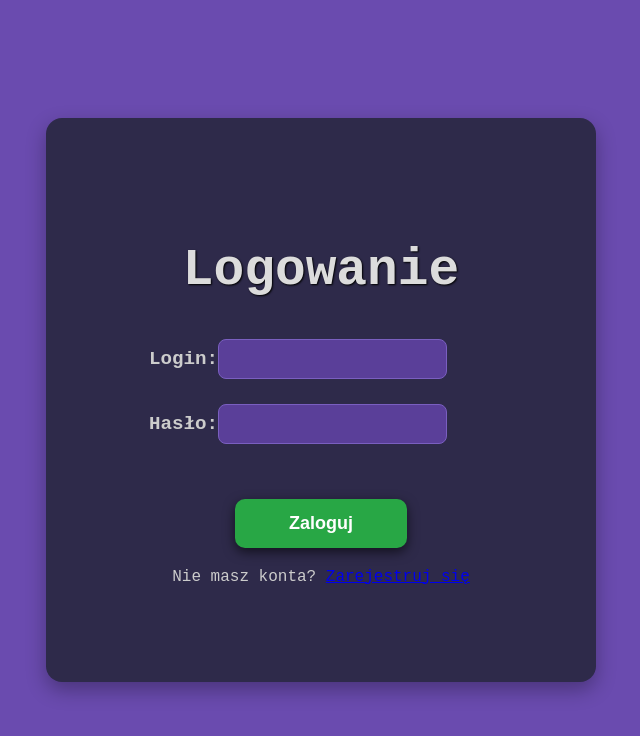
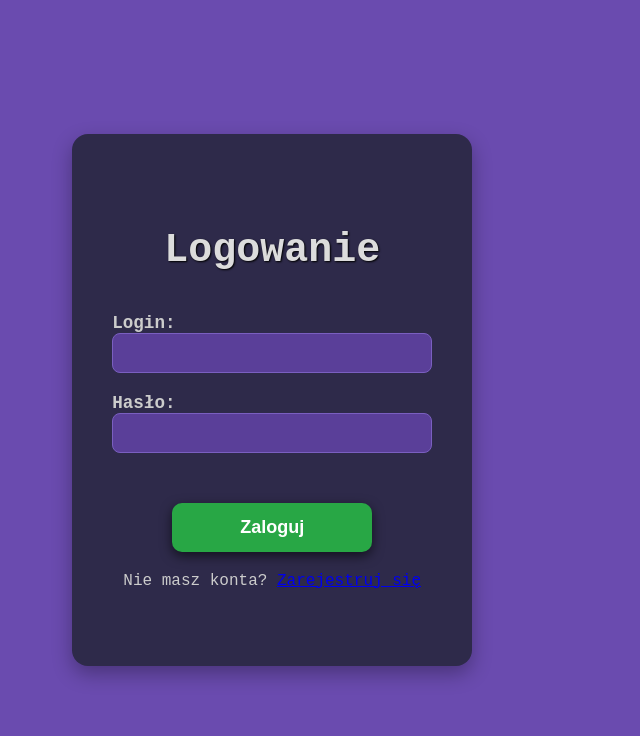
Before and after one commit to Karol301/FSTATS, a React (Vite) app in the folder frontend/: page /login in a window 1280 px wide. Shown: the top 736 px of the page, without its empty margins (379-1019 px from the left). Built offline with nearby package versions, Linux system fonts and the light colour scheme.

Commit message:
better styles + backend

```diff
--- a/frontend/src/style/Auth.css
+++ b/frontend/src/style/Auth.css
@@ -10,25 +10,25 @@ body {
 }
 
 .auth-container {
-  max-width: 700px;
-  margin: 0 auto;
-  padding: 80px 60px;
+  width: 100%;
+  max-width: 400px;
+  margin: 20px;
+  padding: 60px 40px;
   background-color: #2e2a4a;
   border-radius: 16px;
   box-shadow: 0 8px 20px rgba(0, 0, 0, 0.3);
-  width: 100%;
   color: #fff;
   display: flex;
   flex-direction: column;
   align-items: center;
-  font-family: 'Courier New', Courier, monospace;
+  box-sizing: border-box;
 }
 
 h2 {
   text-align: center;
   margin-bottom: 40px;
   font-weight: 900;
-  font-size: 3.2rem;
+  font-size: 2.5rem;
   color: #dcdcdc;
   text-shadow: 1px 1px 2px #000;
 }
@@ -42,23 +42,22 @@ form {
 
 .auth-container label {
   display: flex;
-  justify-content: flex-start;
-  align-items: center;
-  width: 80%;
-  margin-bottom: 25px;
+  flex-direction: column;
+  width: 100%;
+  margin-bottom: 20px;
   font-weight: 700;
   color: #ccc;
-  font-size: 1.2rem;
+  font-size: 1.1rem;
 }
 
 .auth-container label span {
-  margin-right: 10px;
-  width: 100px;
+  margin-bottom: 8px;
+  width: 100%;
 }
 
 .auth-container input[type="text"],
 .auth-container input[type="password"] {
-  width: 60%;
+  width: 100%;
   padding: 10px;
   border: 1px solid #7a5fc0;
   border-radius: 8px;
@@ -67,6 +66,7 @@ form {
   color: #eee;
   font-weight: 700;
   transition: border-color 0.3s ease;
+  box-sizing: border-box;
 }
 
 .auth-container input:focus {
@@ -76,7 +76,8 @@ form {
 }
 
 .btn-primary.login {
-  width: 40%;
+  width: 100%;
+  max-width: 200px;
   padding: 14px;
   font-size: 18px;
   margin-top: 30px;
@@ -95,11 +96,14 @@ form {
 }
 
 .message {
+  width: 100%;
+  max-width: 300px;
   margin-bottom: 15px;
   padding: 10px;
   border-radius: 4px;
   font-weight: 700;
   text-align: center;
+  box-sizing: border-box;
 }
 
 .message.success {
--- a/frontend/src/style/TeamDetails.css
+++ b/frontend/src/style/TeamDetails.css
@@ -1,5 +1,5 @@
 .team-details-container {
-    max-width: 500px;
+  max-width: 600px;
   margin: 80px auto;
   padding: 40px;
   background: #ffffff;
@@ -15,19 +15,43 @@
   color: #333;
 }
 
-  .team-card p {
-    font-size: 16px;
-    color: #444;
-    margin: 8px 0;
+.team-logo {
+  height: 120px;
+  margin-bottom: 24px;
+  object-fit: contain;
 }
 
-  .team-card strong {
-    color: #007bff;
+.stats-list {
+  margin-top: 10px;
+  display: grid;
+  grid-template-columns: 1fr 1fr;
+  gap: 16px 24px;
+  text-align: left;
 }
 
-  .team-logo {
-    height: 100px;
-    margin-bottom: 20px;
+.stat-item {
+  background: #f8f9fa;
+  padding: 12px 16px;
+  border-radius: 10px;
+  box-shadow: 0 2px 6px rgba(0,0,0,0.05);
+  transition: transform 0.2s ease;
+}
+
+.stat-item:hover {
+  transform: translateY(-2px);
+}
+
+.stat-label {
+  font-size: 14px;
+  color: #666;
+  margin-bottom: 4px;
+  display: block;
+}
+
+.stat-value {
+  font-size: 18px;
+  font-weight: bold;
+  color: #007bff;
 }
 
 .message {
```
Also changed, not shown: 1 other file (tests, documents, lock files or other folders). Lines whose indentation alone changed are shown as unchanged.
